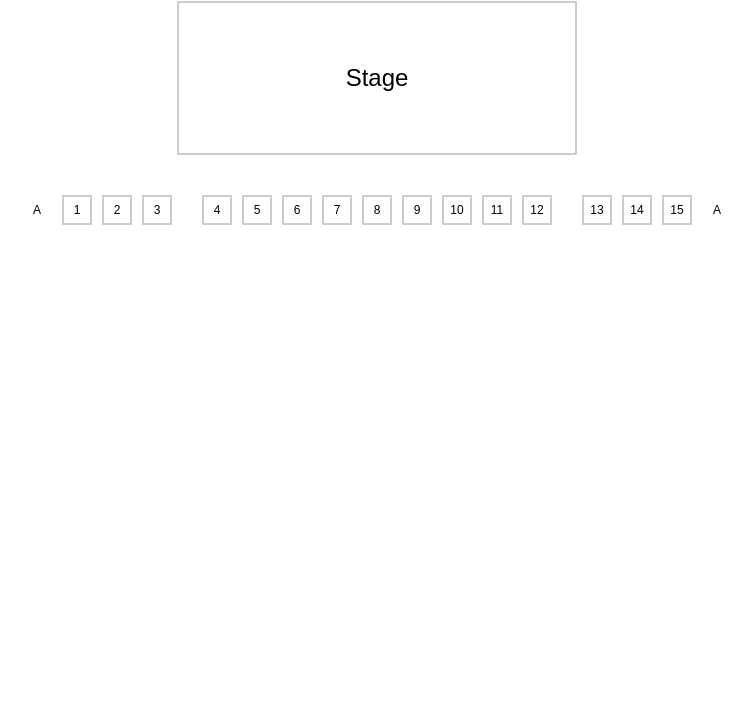
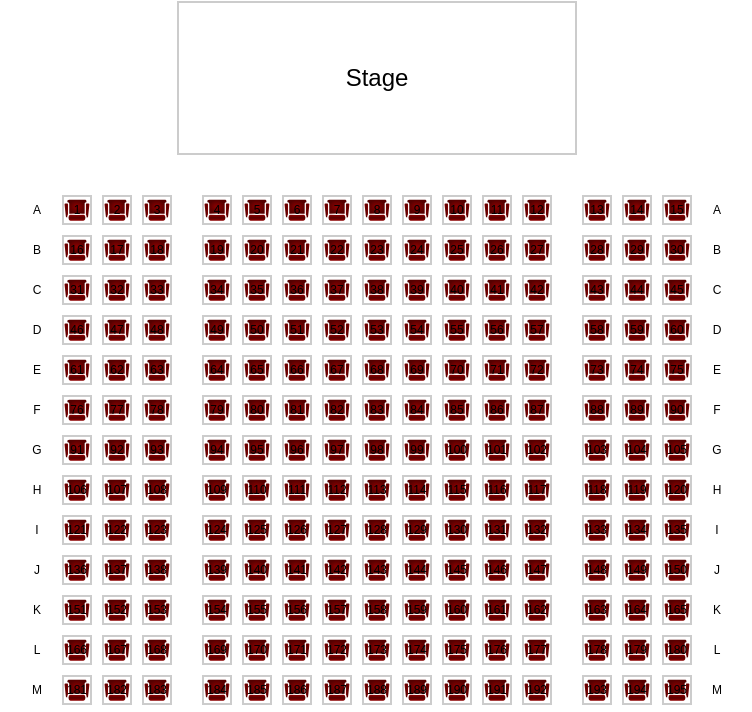
Before and after one commit to RHeX700/SeatReservationApp, a plain HTML site: page index.html in a window 1280 px wide. Shown: the part 79-791 px from the top of the page, without its empty margins (263-1015 px from the left). Drawn offline with Linux system fonts and the light colour scheme.

Commit message:
Seat generation script

```diff
--- a/index.html
+++ b/index.html
@@ -15,31 +15,14 @@
 	<div id="seating">
 		<section id="left">
 			<!-- Use JavaScript to replace these -->
-			<div class="label">A</div>
-			<div id="a1">1</div>
-			<div id="a2">2</div>
-			<div id="a3">3</div>
 		</section>
 
 		<section id="middle">
 			<!-- Use JavaScript to replace these -->
-			<div id="a4">4</div>
-			<div id="a5">5</div>
-			<div id="a6">6</div>
-			<div id="a7">7</div>
-			<div id="a8">8</div>
-			<div id="a9">9</div>
-			<div id="a10">10</div>
-			<div id="a11">11</div>
-			<div id="a12">12</div>
 		</section>
 
 		<section id="right">
 			<!-- Use JavaScript to replace these -->
-			<div id="a13">13</div>
-			<div id="a14">14</div>
-			<div id="a15">15</div>
-			<div class="label">A</div>
 		</section>
 	</div>
 	<script src="myscript.js"></script>
--- a/myscript.js
+++ b/myscript.js
@@ -0,0 +1,24 @@
+const nextChar = char => String.fromCharCode(char.charCodeAt(0) + 1);
+
+let currentLabel = '`'
+const leftSection = document.getElementById("left");
+const middleSection = document.getElementById("middle");
+const rightSection = document.getElementById("right");
+
+for(i = 0; i < 20; i++){
+    currentLabel = nextChar(currentLabel);
+    leftSection.innerHTML += `<div class="label">${currentLabel.toUpperCase()}</div>`;
+    for(j = 0; j < 3; j++){
+        leftSection.innerHTML += `<div id="${currentLabel}${j+1}">${(15 * i) + j + 1}</div>`;
+    }
+
+    for(j = 3; j < 12; j++){
+        middleSection.innerHTML += `<div id="${currentLabel}${j+1}">${(15 * i) + j + 1}</div>`;
+    }
+
+    for(j = 12; j < 15; j++){
+        rightSection.innerHTML += `<div id="${currentLabel}${j+1}">${(15 * i) + j + 1}</div>`;
+    }
+
+    rightSection.innerHTML += `<div class="label">${currentLabel.toUpperCase()}</div>`;
+}
--- a/styles.css
+++ b/styles.css
@@ -38,6 +38,7 @@ h1 {
 	border: 2px solid #ccc;
 	text-align: center;
 	font-size: 12px;
+	background-image: url('svg/chair-a.svg');
 }
 
 .a:hover, .s:hover {
@@ -59,6 +60,7 @@ h1 {
 #seating .label {
 	border: 2px solid #fff;
 	text-transform: uppercase;
+	background-image: none;
 }
 
 #left, #right {
```
